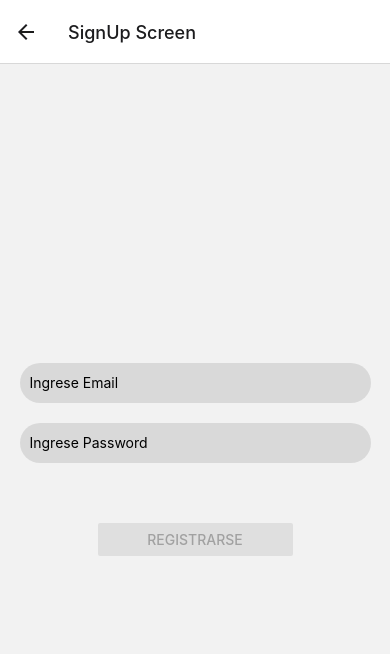
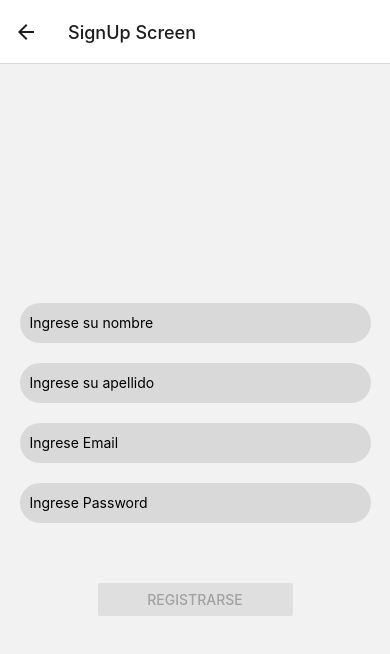
Before and after one commit to Gianx64/Glout, a React Native app: screen / in a window 390 px wide. Both pictures are taken after a click on the button "REGISTRARSE". Shown: the top 654 px of the page. Built offline with nearby package versions, Linux system fonts and the light colour scheme; no server answers.

Commit message:
Nombre, apellido

```diff
--- a/src/components/authComponents/SignUpComponent.tsx
+++ b/src/components/authComponents/SignUpComponent.tsx
@@ -11,6 +11,8 @@ interface IError {
 }
 
 export const SignUpComponent = () => {
+    const [nombre, setName] = useState('');
+    const [surname, setaSurname] = useState('');
     const [email, setEmail] = useState('');
     const [password, setPassword] = useState('');
     const [loading, setLoading] = useState(false);
@@ -23,7 +25,7 @@ export const SignUpComponent = () => {
         const user = await signUp(email, password);
         if (user) {
             // TODO: guardar datos del usuario en el storage(context, reducer, redux, etc...)
-            writeUserData();
+            writeUserData(nombre, surname);
             setLoading(false);
         } else {
             // TODO: manejar el error
@@ -71,6 +73,20 @@ export const SignUpComponent = () => {
     return (
         <View style={styles.container}>
             <TextInput
+                placeholder="Ingrese su nombre"
+                onChangeText={setName}
+                value={nombre}
+                style={styles.input}
+                secureTextEntry
+            />
+            <TextInput
+                placeholder="Ingrese su apellido"
+                onChangeText={setaSurname}
+                value={surname}
+                style={styles.input}
+                secureTextEntry
+            />
+            <TextInput
                 placeholder="Ingrese Email"
                 onChangeText={setEmail}
                 value={email}
```
